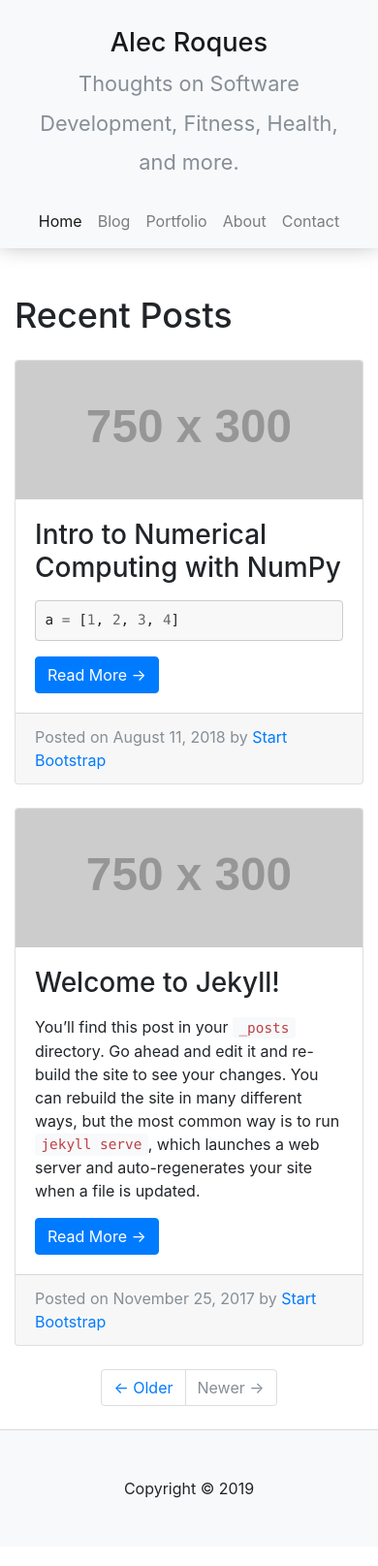
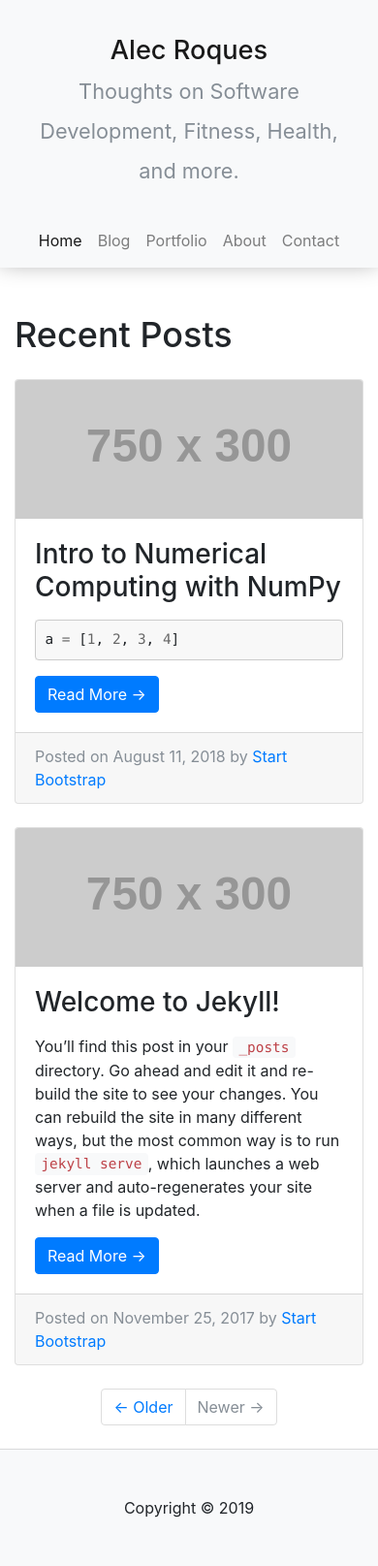
Before and after one commit to aroques/aroques.github.io, a Jekyll site: the page built from index.html, in a window 390 px wide. Shown: the whole page at 97% size. Built offline with Jekyll 4.4.1, drawn with Linux system fonts in a browser that asks for light colours.

```diff
--- a/css/main.css
+++ b/css/main.css
@@ -20,7 +20,7 @@
   }
 
   .upper-nav {
-    height: 200px;
+    height: 220px;
   }
 }
 
--- a/js/persistant-header.js
+++ b/js/persistant-header.js
@@ -4,7 +4,7 @@ $(window).scroll(function(){
     var upper_nav_height;
 
     if (window.innerWidth <= 575.98) {
-        upper_nav_height = 200;
+        upper_nav_height = 220;
     }
     else {
         upper_nav_height = 150;
```
